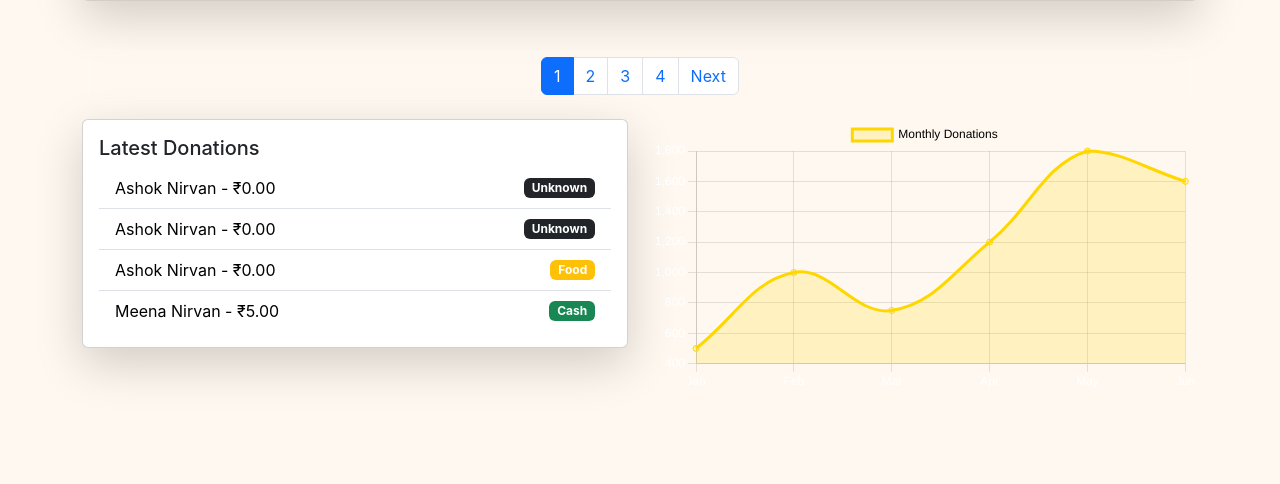
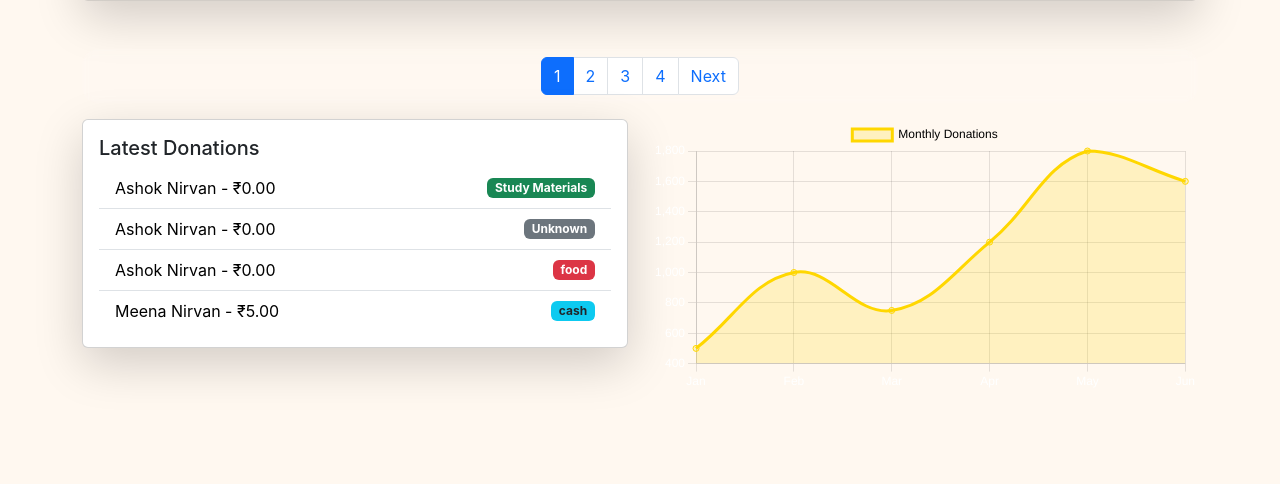
Before and after one commit to neavpanjwani99/CharityDropDonationMatchingSystem, a Flask app: page /admin/dashboard in a window 1280 px wide. Shown: the part 808-1292 px from the top of the page. Run offline with Flask 3, Linux system fonts and the light colour scheme; a user stored in the database is signed in; data comes from the database, SQL or seed files in the repository; some libraries are stand-ins or nearby versions.

Commit message:
changes done in admin dashboard latest donantion

```diff
--- a/app.py
+++ b/app.py
@@ -2,6 +2,7 @@
 from flask import Flask, Response, render_template, request, redirect, flash, url_for, session
 from flask import send_file
 from datetime import datetime
+import random
 import io
 import csv
 from flask_mysqldb import MySQL
@@ -354,28 +355,38 @@ def admin_dashboard():
             "status": "Success"
         })
 
+    BADGE_CLASSES = [
+    "primary", "secondary", "success", "danger",
+    "warning text-dark", "info text-dark", "dark"
+    ]
+
     # ✅ Latest 4 Donations
     cursor.execute("""
-        SELECT
-            CONCAT(first_name, ' ', last_name) AS name,
-            email,
-            amount,
-            DATE(donation_time) AS date,
-            donation_type
-        FROM donations
-        ORDER BY donation_time DESC
-        LIMIT 4
+    SELECT
+        CONCAT(first_name, ' ', last_name) AS name,
+        email,
+        amount,
+        DATE(donation_time) AS date,
+        donation_type
+    FROM donations
+    ORDER BY donation_time DESC
+    LIMIT 4
     """)
     latest_rows = cursor.fetchall()
     latest_donations = []
     for row in latest_rows:
+        donation_type = row[4] if row[4] else "Unknown"
+        badge = random.choice(BADGE_CLASSES)  # 🎨 Random color
+
         latest_donations.append({
             "name": row[0],
             "email": row[1],
             "amount": row[2],
             "date": row[3],
-            "type": row[4] if row[4] else "unknown"
+            "type": donation_type,
+            "badge_class": badge
         })
+
 
     cursor.close()
 
--- a/templates/admin_home.html
+++ b/templates/admin_home.html
@@ -146,20 +146,10 @@
           <h5 class="card-title">Latest Donations</h5>
           <ul class="list-group list-group-flush">
             {% for donation in latest_donations %}
-            <li class="list-group-item d-flex justify-content-between align-items-center">
-              {{ donation.name }} - ₹{{ donation.amount }}
-              {% if donation.type == 'cash' %}
-                <span class="badge bg-success"> Cash</span>
-              {% elif donation.type == 'food' %}
-                <span class="badge bg-warning"> Food</span>
-              {% elif donation.type == 'cloth' %}
-                <span class="badge bg-info"> Cloth</span>
-              {% elif donation.type == 'studies' %}
-                <span class="badge bg-secondary">Studies</span>
-              {% else %}
-                <span class="badge bg-dark">Unknown</span>
-              {% endif %}
-            </li>
+              <li class="list-group-item d-flex justify-content-between align-items-center">
+                {{ donation.name }} - ₹{{ donation.amount }}
+                <span class="badge bg-{{ donation.badge_class }}">{{ donation.type }}</span>
+              </li>
             {% endfor %}
           </ul>
         </div>
```
